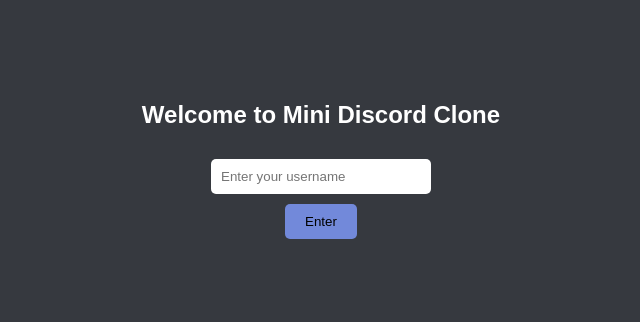
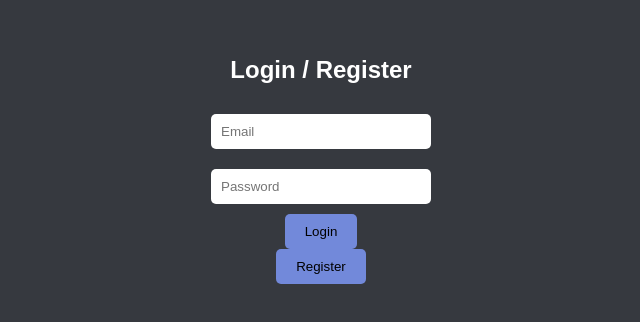
Before and after one commit to CircuitFlareDev/discord, a plain HTML site: page index.html in a window 1280 px wide. Shown: the part 240-562 px from the top of the page, without its empty margins (319-959 px from the left). Drawn offline with Linux system fonts and the light colour scheme.

Commit message:
Update index.html

```diff
--- a/index.html
+++ b/index.html
@@ -5,16 +5,20 @@
   <meta name="viewport" content="width=device-width, initial-scale=1.0">
   <title>Mini Discord Clone</title>
   <link rel="stylesheet" href="style.css">
+
   <!-- Firebase -->
   <script src="https://www.gstatic.com/firebasejs/9.23.0/firebase-app-compat.js"></script>
+  <script src="https://www.gstatic.com/firebasejs/9.23.0/firebase-auth-compat.js"></script>
   <script src="https://www.gstatic.com/firebasejs/9.23.0/firebase-database-compat.js"></script>
 </head>
 <body>
-  <!-- Login Screen -->
+  <!-- Login/Register -->
   <div class="login-screen" id="loginScreen">
-    <h2>Welcome to Mini Discord Clone</h2>
-    <input type="text" id="usernameInput" placeholder="Enter your username">
-    <button id="enterBtn">Enter</button>
+    <h2>Login / Register</h2>
+    <input type="email" id="emailInput" placeholder="Email">
+    <input type="password" id="passwordInput" placeholder="Password">
+    <button id="loginBtn">Login</button>
+    <button id="registerBtn">Register</button>
   </div>
 
   <!-- Chat Screen -->
@@ -23,7 +27,9 @@
       <h3>Servers</h3>
       <ul id="serverList"></ul>
       <input type="text" id="newServerName" placeholder="New server">
-      <button id="addServerBtn">Add Server</button>
+      <button id="addServerBtn">Create Server</button>
+      <input type="text" id="inviteCodeInput" placeholder="Invite code">
+      <button id="joinServerBtn">Join Server</button>
     </aside>
 
     <aside class="channels">
```
